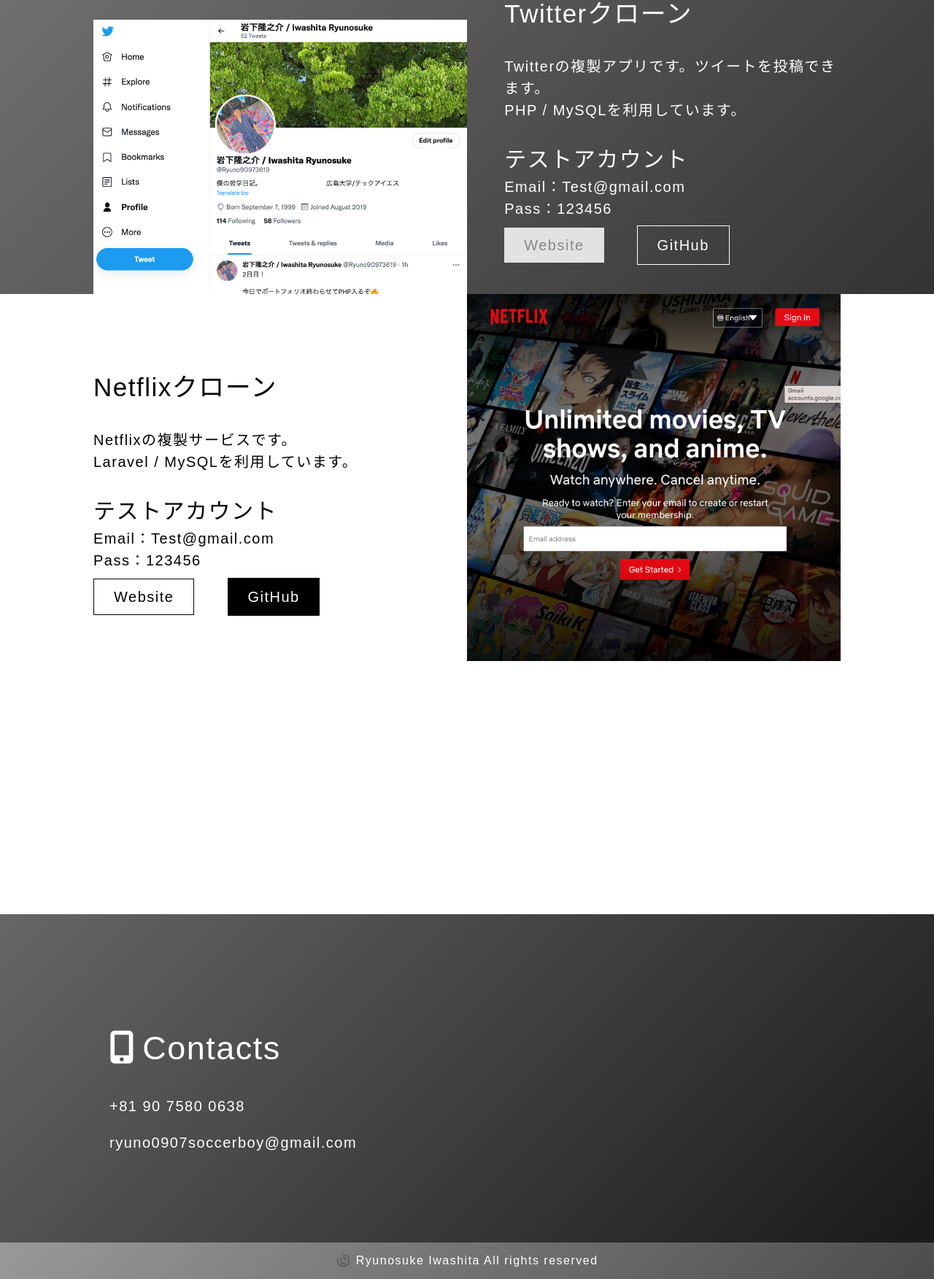
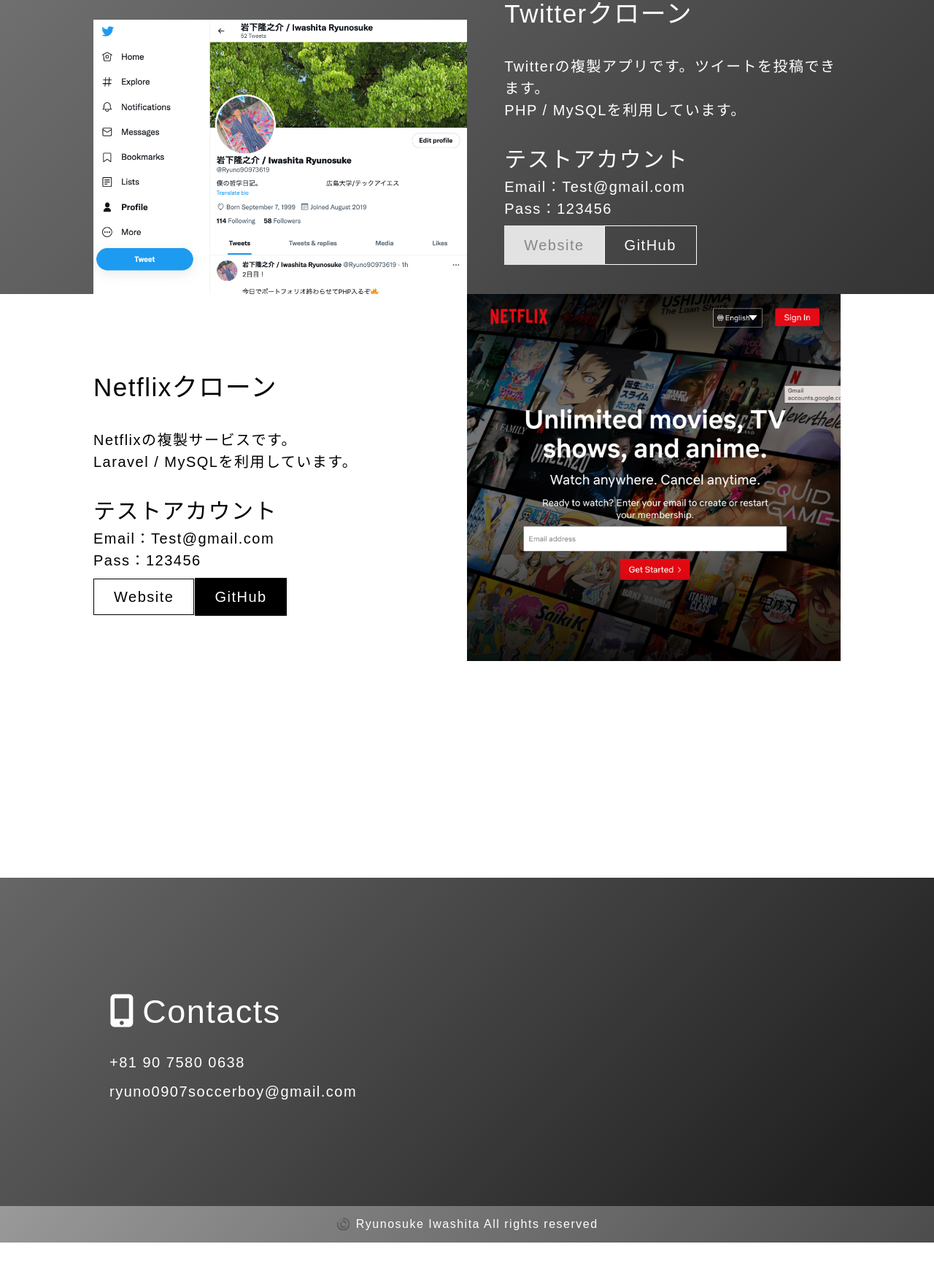
Before and after one commit to ryunoesta/portfolio_gray, a PHP site: page / in a window 1280 px wide. Shown: the part 2347-4100 px from the top of the page at 73% size. After the commit the page ends 4050 px from the top, so only its background shows below. Run offline with PHP 8.4, Linux system fonts and the light colour scheme; some libraries are stand-ins or nearby versions.

Commit message:
レスポンシブ完了

```diff
--- a/index.html
+++ b/index.html
@@ -3,7 +3,7 @@
 <head>
     <meta charset="UTF-8">
     <meta http-equiv="X-UA-Compatible" content="IE=edge">
-    <meta name="viewport" content="width=device-width, initial-scale=0.2">
+    <meta name="viewport" content="width=device-width, initial-scale=1.0">
     <title>PORTFOLIO-Gray</title>
     <link rel="stylesheet" href="style.css">
     <link rel="stylesheet" href="https://use.fontawesome.com/releases/v6.1.0/css/all.css" integrity="sha384-eLT4eRYPHTmTsFGFAzjcCWX+wHfUInVWNm9YnwpiatljsZOwXtwV2Hh6sHM6zZD9" crossorigin="anonymous">
--- a/style.css
+++ b/style.css
@@ -19,7 +19,7 @@
 	vertical-align: baseline;
 }
 body {
-    min-width: 1076px;
+    /* min-width: 1076px; */
 	width: 100%;
 	height: 100%;
 	margin: 0 auto;
@@ -273,14 +316,15 @@
 }
 
 .link {
+    width: 50%;
     margin-top: 20px;
     display: flex;
+    justify-content: space-between;
 }
 
 .link__1 a {
     background-color: rgb(226,226,226);
-    padding: 13px 27px;
-    margin-right: 45px;
+    padding: 16px 27px;
     font-size: 20px;
     text-decoration: none;
     color:rgba(0, 0, 0, 0.4);
@@ -290,7 +334,6 @@
     background-color: linear-gradient(135deg, rgba(0, 0, 0, 0.5), rgba(0, 0, 0, 0.8) );
     border: solid 1px #ffffff;
     padding: 15px 27px;
-    margin-right: 45px;
     font-size: 20px;
     text-decoration: none;
     color: rgb(255, 255, 255)
@@ -314,7 +370,7 @@
     font-family: "Noto Sans JP",sans-serif;
     color:rgb(0, 0, 0);
     margin: 0px;
-    height: 850px;
+    height: 800px;
     overflow: hidden;
 }
 
@@ -348,7 +404,6 @@
     background-color: rgb(255, 255, 255);
     border: solid 1px #000000;
     padding: 13px 27px;
-    margin-right: 45px;
     font-size: 20px;
     text-decoration: none;
     color:rgb(0, 0, 0);
@@ -358,7 +413,6 @@
     background-color: rgb(0, 0, 0);
     border: solid 1px #ffffff;
     padding: 15px 27px;
-    margin-right: 45px;
     font-size: 20px;
     text-decoration: none;
     color: rgb(255, 255, 255)
@@ -382,6 +455,7 @@
     color:rgb(255, 255, 255);
     margin: 0px;
     height: 450px;
+    padding: 150px 0 30px 150px;
 }
 
 i {
@@ -392,13 +466,12 @@
 }
 
 .title__2 {
-    padding: 150px 0 30px 150px;
     font-size: 45px;
     font-weight: lighter;
 }
 
 .contacts__list {
-    padding-left: 150px;
+    margin-top: 20px;
 }
 
 .contacts__list li {
@@ -406,10 +479,28 @@
 }
 
 .e-mail {
-    margin-top: 20px;
+    margin-top: 10px;
 }
 
-/* [Contacts]のスタイルシート */
+@media screen and (max-width:480px) {
+    #contacts {
+        padding: 60px 0 0 30px;
+        height: 30vh;
+        text-align: start;
+    }
+
+    .title__2 {
+        font-size: 25px;
+    }
+
+    .contacts__list li {
+        font-size: 15px;
+    }
+}
+
+/****************************************
+* トップページ footer
+*****************************************/
 
 #footer {
     background: linear-gradient(135deg, rgba(0, 0, 0, 0.4), rgba(0, 0, 0, 0.7) );
```
Also changed, not shown: other parts of style.css (+87 -8 lines).
